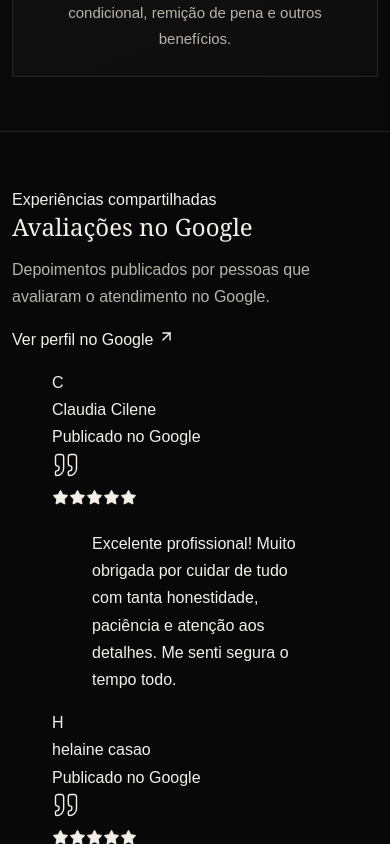
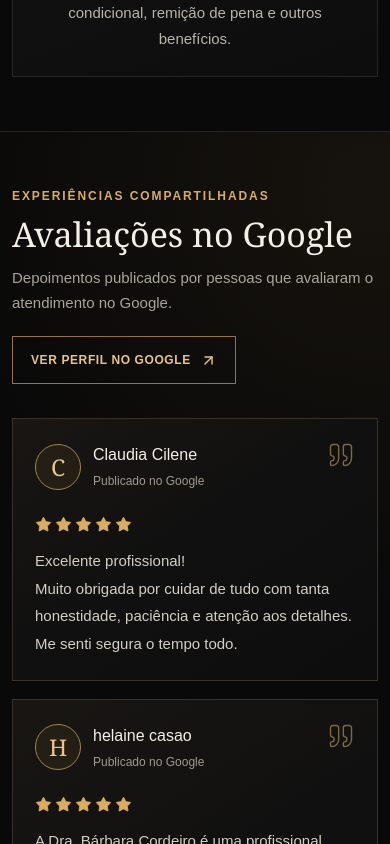
Before and after one commit to leoelevamktt/barbara, a Next.js app: page / in a window 390 px wide. Shown: the part 4940-5784 px from the top of the page. Built offline with nearby package versions, Linux system fonts and the light colour scheme.

Commit message:
style: responsive black-and-gold Google reviews cards

```diff
--- a/src/app/globals.css
+++ b/src/app/globals.css
@@ -707,3 +707,99 @@ body:has(.admin-login-wrap) .whatsapp-float { display: none; }
 @media (max-width: 820px) {
   .contact-grid, .contact-page-grid { grid-template-columns: minmax(0, 1fr); }
 }
+
+/* Avaliações do Google: apresentação discreta com atribuição e link para a fonte. */
+.google-reviews-section {
+  background: radial-gradient(circle at 95% 5%, rgba(192, 143, 73, .075), transparent 38%), #090909;
+}
+.reviews-heading {
+  display: flex;
+  justify-content: space-between;
+  align-items: end;
+  gap: 26px;
+  margin-bottom: 34px;
+}
+.reviews-heading > div { max-width: 660px; }
+.reviews-eyebrow {
+  display: block;
+  color: var(--gold);
+  font-size: 12px;
+  font-weight: 700;
+  letter-spacing: .16em;
+  text-transform: uppercase;
+  margin-bottom: 8px;
+}
+.reviews-heading h2 {
+  font-family: Georgia, 'Times New Roman', serif;
+  font-size: clamp(34px, 4vw, 49px);
+  line-height: 1.12;
+}
+.reviews-heading p {
+  margin: 12px 0 0;
+  color: #aaa49b;
+  font-size: 15px;
+  line-height: 1.7;
+}
+.reviews-google-link {
+  display: inline-flex;
+  flex: 0 0 auto;
+  align-items: center;
+  gap: 9px;
+  justify-content: center;
+  border: 1px solid #977344;
+  padding: 13px 18px;
+  color: #e7c38b;
+  font-size: 12px;
+  font-weight: 700;
+  letter-spacing: .05em;
+  text-transform: uppercase;
+  transition: background .2s ease, border-color .2s ease;
+}
+.reviews-google-link:hover,
+.reviews-google-link:focus-visible {
+  border-color: var(--gold-2);
+  background: rgba(216, 173, 99, .1);
+}
+.reviews-grid { display: grid; grid-template-columns: repeat(2, minmax(0, 1fr)); gap: 18px; align-items: stretch; }
+.review-card {
+  min-width: 0;
+  margin: 0;
+  border: 1px solid #3b3227;
+  background: linear-gradient(147deg, #191613 0%, #101010 48%, #0d0d0d 100%);
+  padding: clamp(24px, 3vw, 34px);
+}
+.review-card-top { display: flex; justify-content: space-between; align-items: start; gap: 12px; }
+.review-reviewer { display: flex; align-items: center; gap: 12px; min-width: 0; }
+.review-avatar {
+  width: 46px;
+  height: 46px;
+  flex: 0 0 46px;
+  display: grid;
+  place-items: center;
+  border-radius: 50%;
+  border: 1px solid #a18353;
+  background: #251e15;
+  font: 23px Georgia, serif;
+  color: #eac68c;
+}
+.review-reviewer strong { display: block; font-size: 16px; line-height: 1.4; font-weight: 600; color: #f2ece0; }
+.review-reviewer span { display: block; font-size: 12px; color: #9f998f; margin-top: 3px; }
+.review-quote-icon { flex: none; color: rgba(216, 173, 99, .56); }
+.review-stars { display: flex; align-items: center; gap: 3px; color: #dbad5f; margin: 24px 0 14px; }
+.review-card blockquote {
+  white-space: pre-line;
+  margin: 0;
+  border: 0;
+  color: #d4cec4;
+  font-size: 16px;
+  line-height: 1.85;
+  overflow-wrap: anywhere;
+}
+.reviews-source-note { font-size: 12px; margin: 19px 0 0; line-height: 1.7; color: #908779; }
+.reviews-source-note a { color: #cfac78; display: inline-flex; gap: 3px; align-items: center; text-decoration: underline; text-underline-offset: 3px; }
+@media (max-width: 820px) {
+  .reviews-heading { flex-direction: column; align-items: start; gap: 20px; }
+  .reviews-grid { grid-template-columns: minmax(0, 1fr); }
+  .review-card { padding: 22px; }
+  .review-card blockquote { font-size: 15px; }
+}
```
